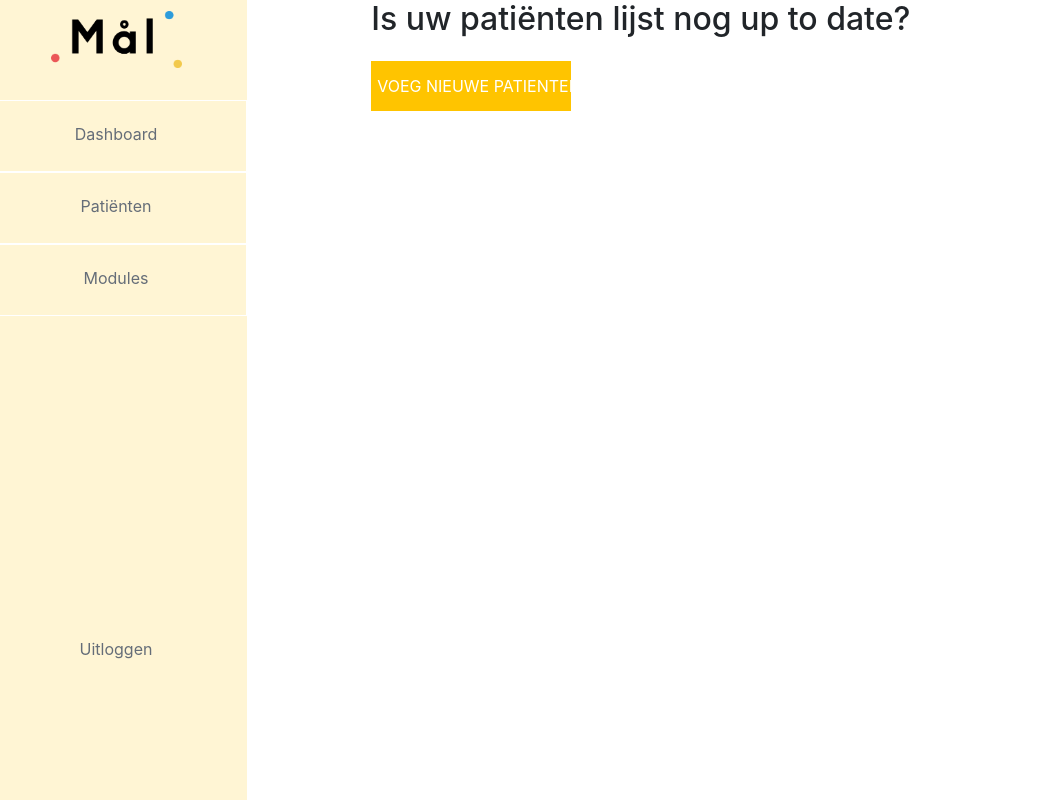
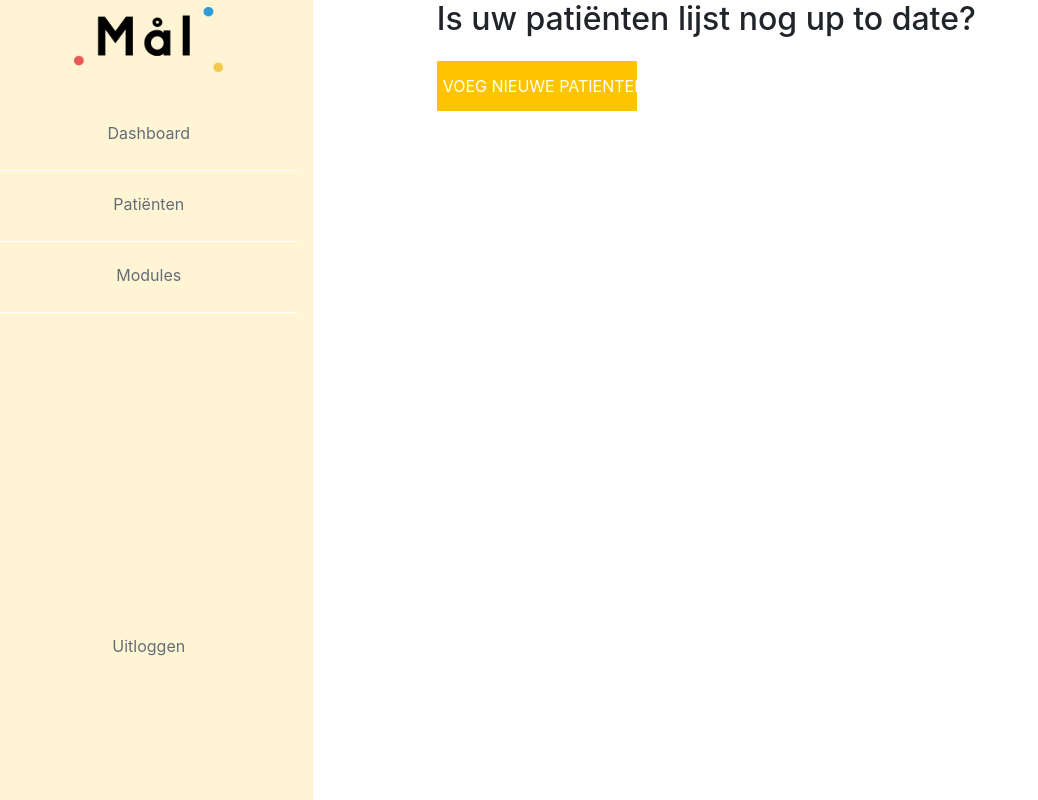
Before and after one commit to aronvanes/eindwerk2017, a PHP site: page /dashboard.php in a window 1280 px wide. Shown: the whole page, without its empty margins (0-1038 px from the left). Run offline with PHP 8.4, Linux system fonts and the light colour scheme; the visitor is signed in with stand-in values (Sample User, id 1).

Commit message:
aanpassing bij css dashboard

```diff
--- a/css/styletwee.css
+++ b/css/styletwee.css
@@ -41,8 +41,9 @@ li {
     display: block;
     width: 100%;
     left: 0px;
-    border: 1px solid white;
+    border-bottom: 1px solid white;
     align-content: center;
+
 }
 
 nav li a {
--- a/dashboard.php
+++ b/dashboard.php
@@ -22,7 +22,7 @@ if (!empty($_SESSION['usernaam'])) {
 </head>
 <body>
 <div class="row">
-<div class=navigation>
+<div class="navigation col-md-3">
 <a href=""><div class="logo"></div></a>
 <nav class="navbar-fixed-left">
     <ul class="nav navbar-nav">
```
